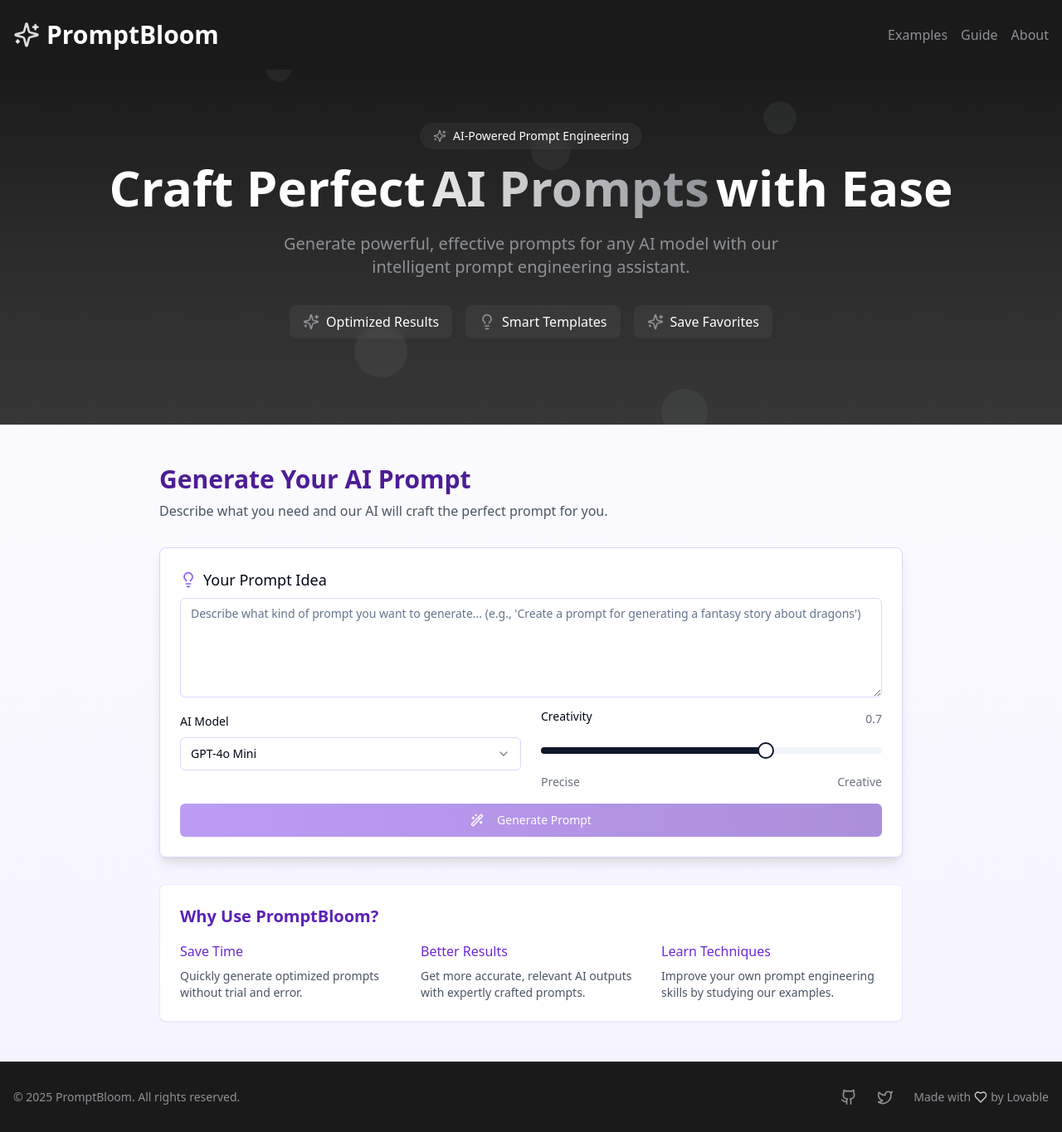
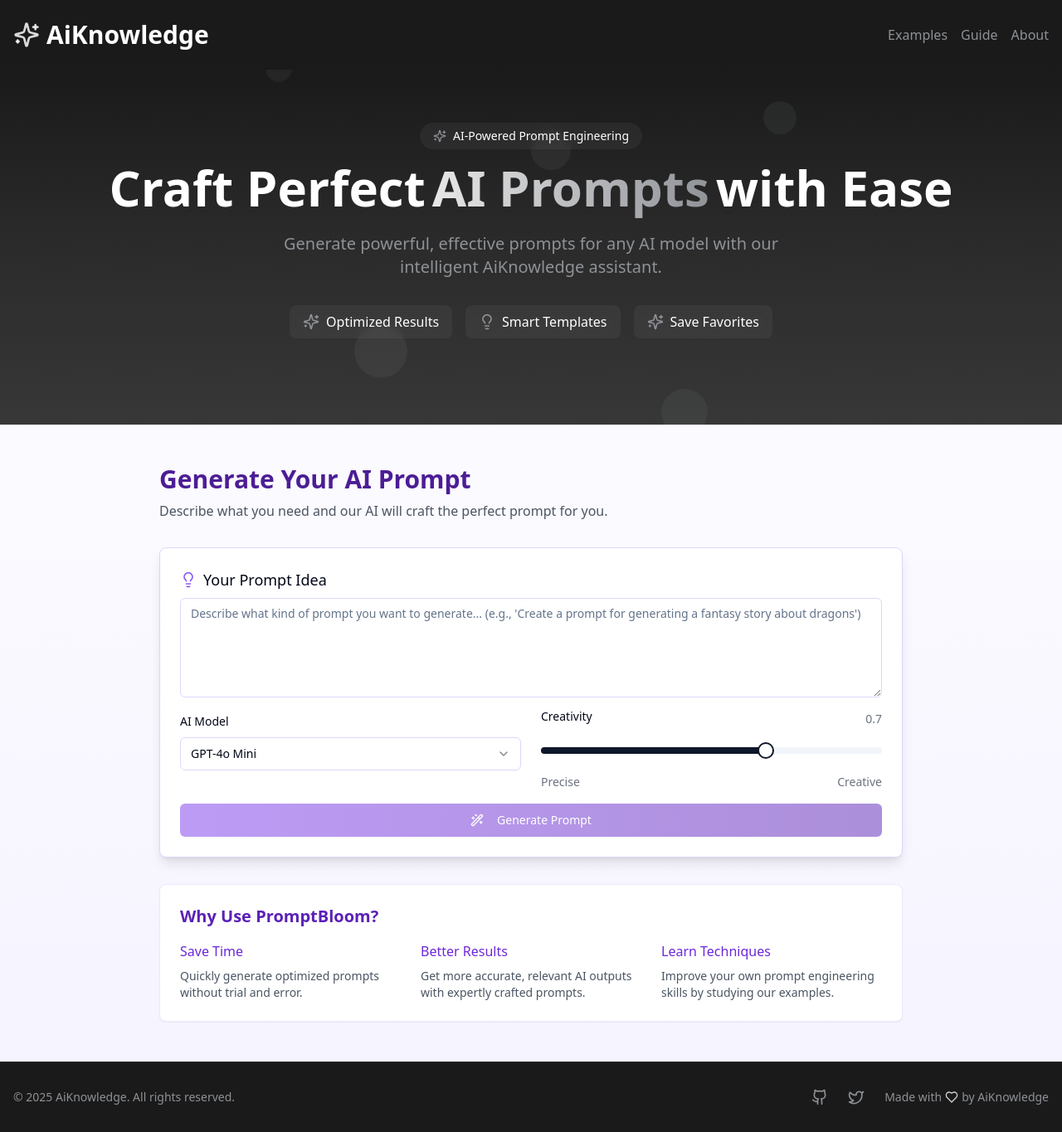
Before and after one commit to iknowl97/prompt-bloom-studio, a React (Vite) app: page / in a window 1280 px wide. Shown: the whole page at 83% size. Built offline with nearby package versions, Linux system fonts and the light colour scheme.

Commit message:
Rename webpage titles and brand name
Update webpage titles and brand name to "AiKnowladge".

```diff
--- a/index.html
+++ b/index.html
@@ -1,19 +1,20 @@
+
 <!DOCTYPE html>
 <html lang="en">
   <head>
     <meta charset="UTF-8" />
     <meta name="viewport" content="width=device-width, initial-scale=1.0" />
-    <title>PromptBloom - AI Prompt Generation Studio</title>
+    <title>AiKnowledge - AI Prompt Generation Studio</title>
     <meta name="description" content="Generate powerful, effective prompts for any AI model with our intelligent prompt engineering assistant." />
-    <meta name="author" content="Lovable" />
+    <meta name="author" content="AiKnowledge" />
 
-    <meta property="og:title" content="prompt-bloom-studio" />
-    <meta property="og:description" content="Lovable Generated Project" />
+    <meta property="og:title" content="aiknowledge-studio" />
+    <meta property="og:description" content="AiKnowledge Generated Project" />
     <meta property="og:type" content="website" />
     <meta property="og:image" content="https://lovable.dev/opengraph-image-p98pqg.png" />
 
     <meta name="twitter:card" content="summary_large_image" />
-    <meta name="twitter:site" content="@lovable_dev" />
+    <meta name="twitter:site" content="@aiknowledge_dev" />
     <meta name="twitter:image" content="https://lovable.dev/opengraph-image-p98pqg.png" />
   </head>
 
--- a/src/components/Footer.tsx
+++ b/src/components/Footer.tsx
@@ -8,7 +8,7 @@ export function Footer() {
         <div className="flex flex-col md:flex-row justify-between items-center">
           <div className="mb-4 md:mb-0">
             <p className="text-[#8E9196] text-sm">
-              © {new Date().getFullYear()} PromptBloom. All rights reserved.
+              © {new Date().getFullYear()} AiKnowledge. All rights reserved.
             </p>
           </div>
 
@@ -22,7 +22,7 @@ export function Footer() {
             <div className="flex items-center text-[#8E9196] text-sm">
               <span>Made with</span>
               <Heart className="h-4 w-4 mx-1 text-white/80" />
-              <span>by Lovable</span>
+              <span>by AiKnowledge</span>
             </div>
           </div>
         </div>
--- a/src/components/Header.tsx
+++ b/src/components/Header.tsx
@@ -8,7 +8,7 @@ export function Header() {
         <div className="flex items-center justify-between">
           <div className="flex items-center space-x-2">
             <Sparkles className="h-8 w-8 text-white/90 animate-pulse-soft" />
-            <h1 className="text-2xl md:text-3xl font-bold text-white">PromptBloom</h1>
+            <h1 className="text-2xl md:text-3xl font-bold text-white">AiKnowledge</h1>
           </div>
           <div className="hidden md:flex items-center space-x-4">
             <a href="#" className="text-[#8E9196] hover:text-white transition-colors">Examples</a>
--- a/src/components/Hero.tsx
+++ b/src/components/Hero.tsx
@@ -26,7 +26,7 @@ export function Hero() {
         </h1>
 
         <p className="mx-auto max-w-2xl text-lg md:text-xl text-[#8E9196] mb-8">
-          Generate powerful, effective prompts for any AI model with our intelligent prompt engineering assistant.
+          Generate powerful, effective prompts for any AI model with our intelligent AiKnowledge assistant.
         </p>
 
         <div className="flex flex-wrap justify-center gap-4 mb-10">
```
